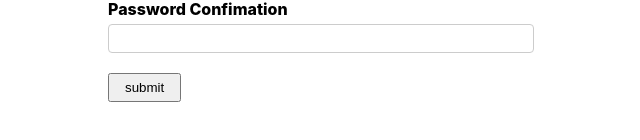
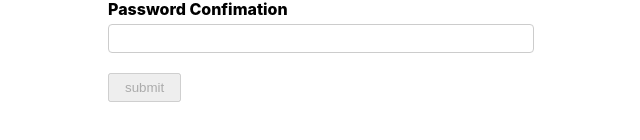
Before and after one commit to amirho3einb/formik-app, a React (Create React App) app: page / in a window 1280 px wide. Shown: the part 300-440 px from the top of the page, without its empty margins (319-959 px from the left). Built offline with nearby package versions, Linux system fonts and the light colour scheme.

Commit message:
Validation on component initial load

```diff
--- a/src/components/SignupForm.js
+++ b/src/components/SignupForm.js
@@ -32,6 +32,7 @@
         initialValues,
         onSubmit,
         validationSchema,
+        validateOnMount:true,
     });
 
     return (
@@ -82,7 +83,7 @@
                     />
                     {formik.errors.passwordConfirm && formik.touched.passwordConfirm && <div className="error">{formik.errors.passwordConfirm}</div>}
                 </div>
-                <button type="submit">submit</button>
+                <button type="submit" disabled={!formik.isValid}>submit</button>
             </form>
         </div>
      );
```
